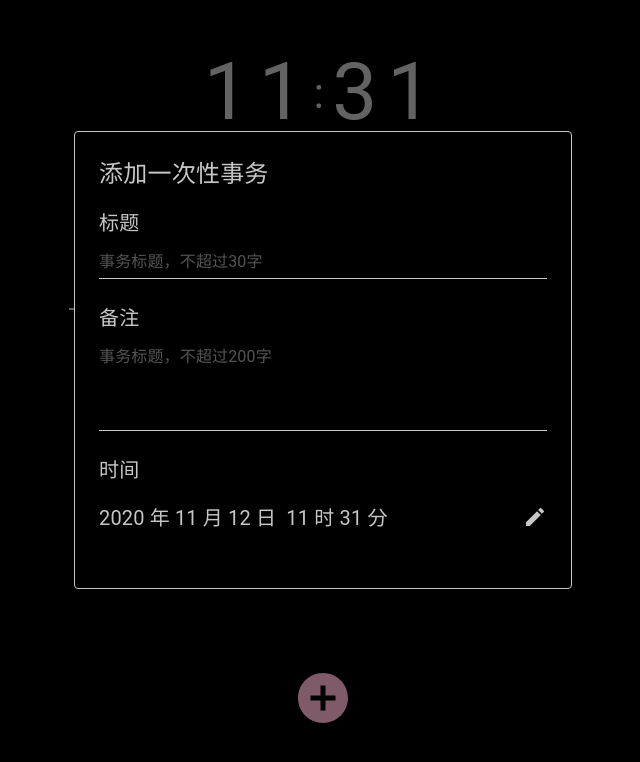
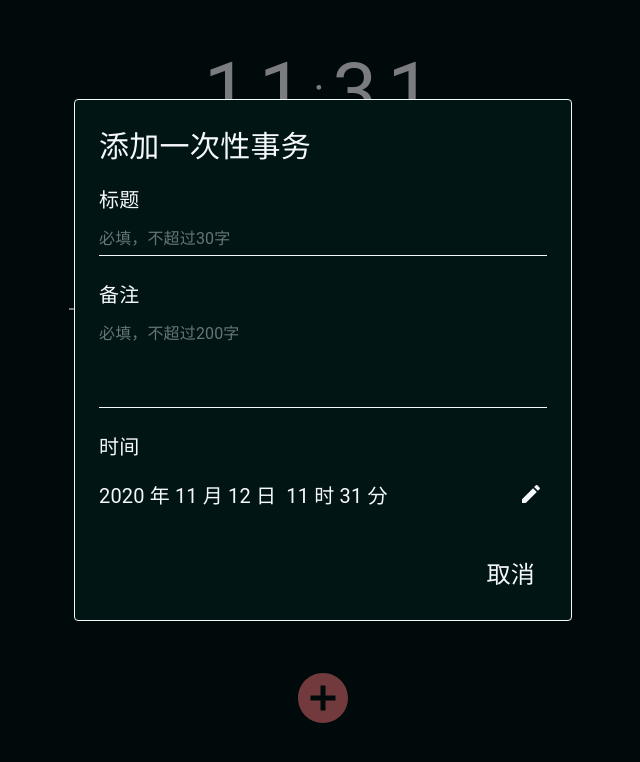
Before and after one commit to Lun9803/lun9803.github.io, a React (Create React App) app: page / in a window 1280 px wide. Both pictures are taken after a click on the button 639 px from the left and 698 px from the top of the page. Shown: the top 762 px of the page, without its empty margins (317-957 px from the left). Built offline with nearby package versions, Linux system fonts and the light colour scheme.

Commit message:
LunsHomePage finished add event modal, added delete event

```diff
--- a/src/components/AddOnetimeEventModal/AddOnetimeEventModal.js
+++ b/src/components/AddOnetimeEventModal/AddOnetimeEventModal.js
@@ -1,8 +1,8 @@
-import React,{ useState } from "react";
+import React,{ useState, useEffect } from "react";
 import { makeStyles } from '@material-ui/core/styles';
-import { Modal, Paper, Typography, InputAdornment, IconButton, ThemeProvider, createMuiTheme, InputBase } from '@material-ui/core';
+import { Modal, Paper, Typography, InputAdornment, IconButton, ThemeProvider, createMuiTheme, InputBase, Snackbar } from '@material-ui/core';
 import EditIcon from '@material-ui/icons/Edit'
-import { black, white, blackSecondary } from '../../palette';
+import { black, white, blackSecondary, onetimeEventsColour } from '../../palette';
 import moment from 'moment'
 import DateFnsUtils from '@date-io/date-fns';
 import { MuiPickersUtilsProvider, DateTimePicker } from '@material-ui/pickers';
@@ -44,7 +44,7 @@ const useStyles = makeStyles({
         },
     },
     title:{
-        fontSize:24,
+        fontSize:30,
         color:white,
         marginBottom:16
     },
@@ -54,7 +54,7 @@ const useStyles = makeStyles({
         marginBottom:8
     },
     inputBase:{
-        color: white,
+        color:white,
         fontSize:16,
         padidng:12,
         width:'100%',
@@ -62,6 +62,24 @@ const useStyles = makeStyles({
     },
     block:{
         marginBottom:24
+    },
+    buttons:{
+        marginTop:36,
+        display:'flex',
+        justifyContent:'flex-end'
+    },
+    iconButton:{
+        '&:hover':{
+            background:blackSecondary
+        }
+    },
+    snackbar:{
+        borderRadius:5,
+        '& div':{
+            background:onetimeEventsColour,
+            padding:'8px 20px',
+            fontSize:20
+        }
     }
 })
 
@@ -69,11 +87,60 @@ function AddEventModal(props) {
     const classes = useStyles();
     const {
         modalOpen,
-        setModalOpen
+        setModalOpen,
+        onAdd
     } = props;
     const [date, setDate] = useState(moment());
     const [title, setTitle] = useState('');
     const [description, setDescription] = useState('');
+    const [minDate, setMinDate] = useState();
+    const [snackbarOpen, setSnackbarOpen] = useState(false);
+    const [snackbarMessage, setSnackbarMessage] = useState('');
+
+    useEffect(()=>{
+        if(modalOpen){
+            setDate(moment());
+            setMinDate(moment());
+        }
+    },[modalOpen])
+
+    const onCancel = () => {
+        setDate(moment());
+        setTitle('');
+        setDescription('');
+        setModalOpen(false);
+    }
+
+    const onConfirm = () => {
+        let onetimeEvents = {};
+        if(localStorage.hasOwnProperty('onetime_events')){
+            onetimeEvents = JSON.parse(localStorage.getItem('onetime_events'))
+        };
+        let dateStr = moment(date).format('YYYY-MM-DD');
+        let obj = {
+            time:moment(date).format('YYYY-MM-DD HH:mm'),
+            description,
+            title
+        }
+        if(onetimeEvents[dateStr]){
+            onetimeEvents[dateStr].push(obj)
+        }else{
+            onetimeEvents[dateStr] = [obj]
+        }
+        localStorage.setItem('onetime_events',JSON.stringify(onetimeEvents))
+        setSnackbarMessage(
+            `事务“${title}”创建成功，`+
+            `约${moment(date).utc().diff(moment().utc(),'hours')>=24?(Math.floor(moment(date).diff(moment(),'hours')/24)+'天'):''}`+
+            `${moment(date).utc().diff(moment().utc(),'hours')%24}小时`+
+            `${moment(date).utc().diff(moment().utc(),'minutes')%60}分钟后开始`
+        )
+        setSnackbarOpen(true);
+        setTimeout(()=>{
+            setSnackbarOpen(false)
+        },6000)
+        onAdd && onAdd();
+        onCancel();
+    }
 
     return (
         <ThemeProvider theme={pickerTheme}>
@@ -84,7 +151,7 @@ function AddEventModal(props) {
                         <Typography className={classes.inputTitle}>标题</Typography>
                         <InputBase
                             value={title}
-                            placeholder={'事务标题，不超过30字'}
+                            placeholder={'必填，不超过30字'}
                             onChange={event=>{if(event.target.value.length<=30)setTitle(event.target.value)}}
                             className={classes.inputBase}
                         />
@@ -93,7 +160,7 @@ function AddEventModal(props) {
                         <Typography className={classes.inputTitle}>备注</Typography>
                         <InputBase
                             value={description}
-                            placeholder={'事务标题，不超过200字'}
+                            placeholder={'必填，不超过200字'}
                             onChange={event=>{if(event.target.value.length<=200)setDescription(event.target.value)}}
                             className={classes.inputBase}
                             multiline={true}
@@ -106,14 +173,15 @@ function AddEventModal(props) {
                             <DateTimePicker
                                 className={classes.timePicker}
                                 value={date}
+                                ampm={false}
                                 onChange={setDate}
-                                minDate={new Date()}
+                                minDate={minDate}
                                 format="yyyy 年 MM 月 dd 日  HH 时 mm 分"
                                 allowKeyboardControl={false}
                                 InputProps={{
                                     endAdornment: (
                                     <InputAdornment position="end" style={{marginLeft:0}}>
-                                        <IconButton style={{padding:0}}>
+                                        <IconButton  className={classes.iconButton} style={{padding:0,width:32,height:32}}>
                                             <EditIcon style={{width:24,height:24,color:white}} />
                                         </IconButton>
                                     </InputAdornment>
@@ -123,8 +191,25 @@ function AddEventModal(props) {
                             />
                         </MuiPickersUtilsProvider>
                     </div>
+                    <div className={classes.buttons}>
+                        {
+                            title.trim()!=='' && description.trim()!=='' &&
+                            <IconButton onClick={onConfirm} className={classes.iconButton} style={{borderRadius:3,padding:'3px 12px',marginRight:12}}>
+                                <Typography style={{fontSize:24,color:onetimeEventsColour}}>确定</Typography>
+                            </IconButton>
+                        }
+                        <IconButton onClick={onCancel} className={classes.iconButton} style={{borderRadius:3,padding:'3px 12px'}}>
+                            <Typography style={{fontSize:24,color:white}}>取消</Typography>
+                        </IconButton>
+                    </div>
                 </Paper>
             </Modal>
+            <Snackbar
+                className={classes.snackbar}
+                anchorOrigin={{vertical:'bottom',horizontal:'left'}}
+                open={snackbarOpen}
+                message={snackbarMessage}
+            />
         </ThemeProvider>
     );
 }
--- a/src/components/TimeSection/TimeSection.js
+++ b/src/components/TimeSection/TimeSection.js
@@ -1,10 +1,11 @@
 import React, {useEffect, useState} from "react";
 import { makeStyles } from '@material-ui/core/styles';
-import { Typography, Tabs, Tab, Tooltip, IconButton } from '@material-ui/core';
+import { Typography, Tabs, Tab, Tooltip, IconButton, Snackbar } from '@material-ui/core';
 import AddButton from '@material-ui/icons/AddCircle'
+import DeleteIcon from '@material-ui/icons/Delete'
 import { blackSecondary, white, onetimeEventsColour } from '../../palette';
 import moment from 'moment';
-import { getEvents, getOneTimeEventsCountOfWeek, sortEventsByTime } from '../../utilities';
+import { getEvents, getOneTimeEventsCountOfWeek, sortEventsByTime, deleteEvent } from '../../utilities';
 import AddOnetimeEventModal from '../AddOnetimeEventModal/AddOnetimeEventModal'
 
 const useStyles = makeStyles({
@@ -79,7 +80,7 @@ const useStyles = makeStyles({
     },
     eventListItem:{
         display:'flex',
-        width:'100%',
+        alignItems:'center',
         cursor:'pointer',
         padding:12,
         borderBottom:`1px solid ${blackSecondary}`,
@@ -94,6 +95,19 @@ const useStyles = makeStyles({
         justifyContent:'center',
         alignItems:'flex-start'
     },
+    deleteIconButton:{
+        '&:hover':{
+            background:onetimeEventsColour
+        }
+    },
+    snackbar:{
+        borderRadius:5,
+        '& div':{
+            background:onetimeEventsColour,
+            padding:'8px 20px',
+            fontSize:20
+        }
+    }
 });
 
 
@@ -136,9 +150,12 @@ function TimeSection(props) {
     const [onetimeEvents, setOnetimeEvents] = useState([]);
     const [onetimeEventsCount, setOnetimeEventsCount] = useState([0,0,0,0,0,0,0]);
     const [modalOpen, setModalOpen] = useState(false);
+    const [snackbarOpen, setSnackbarOpen] = useState(false);
+    const [snackbarMessage, setSnackbarMessage] = useState('');
 
 	useEffect(()=>{
         setOnetimeEventsCount(getOneTimeEventsCountOfWeek());
+        setOnetimeEvents(getEvents(moment().add(0,'days').format('YYYY-MM-DD')));
 		setInterval(()=>{
 			let newTime = moment()
 			setTime(newTime)
@@ -148,6 +165,21 @@ function TimeSection(props) {
     const onCalenderTabChange = value => {
         setTab(value);
         setOnetimeEvents(getEvents(moment().add(value,'days').format('YYYY-MM-DD')))
+    }
+
+    const setEvents = () => {
+        setOnetimeEvents(getEvents(moment().add(tab,'days').format('YYYY-MM-DD')));
+        setOnetimeEventsCount(getOneTimeEventsCountOfWeek());
+    }
+
+    const onDeleteEvent = (event) => {
+        deleteEvent(event)
+        setEvents()
+        setSnackbarMessage(`事务“${event.title}”已删除`)
+        setSnackbarOpen(true);
+        setTimeout(()=>{
+            setSnackbarOpen(false)
+        },6000)
     }
 
   	return (
@@ -206,14 +238,17 @@ function TimeSection(props) {
                 {
                     onetimeEvents && sortEventsByTime(onetimeEvents).map(el=>(
                         <Tooltip
-                            key={el.titlie+'-'+el.time+'-tooltip'}
+                            key={el.title+'-'+el.time+'-tooltip'}
                             title={el.description}
-                            placement='top'
+                            placement='right'
                             PopperProps={{className:classes.popper}}
                         >
                             <div className={classes.eventListItem}>
                                 <Typography  style={{color:white,fontSize:16,marginRight:12}}>{moment(el.time).format('HH:mm')}</Typography>
-                                <Typography style={{color:white,fontSize:16}}>{el.title}</Typography>
+                                <Typography style={{color:white,fontSize:16,flexGrow:1}}>{el.title}</Typography>
+                                <IconButton className={classes.deleteIconButton} onClick={()=>onDeleteEvent(el)}>
+                                    <DeleteIcon style={{width:20,height:20,color:white}}/>
+                                </IconButton>
                             </div>
                         </Tooltip>
                     ))
@@ -223,8 +258,15 @@ function TimeSection(props) {
                 <IconButton onClick={()=>setModalOpen(true)}><AddButton style={{width:60,height:60, color:onetimeEventsColour}}/></IconButton>
             </div>
             <AddOnetimeEventModal
+                onAdd={setEvents}
                 modalOpen={modalOpen}
                 setModalOpen={setModalOpen}
+            />
+            <Snackbar
+                className={classes.snackbar}
+                anchorOrigin={{vertical:'bottom',horizontal:'left'}}
+                open={snackbarOpen}
+                message={snackbarMessage}
             />
         </div>
 	);
--- a/src/palette.js
+++ b/src/palette.js
@@ -1,4 +1,4 @@
-export const black = '#000000'
-export const white = '#c7c7c7'
-export const blackSecondary = '#2b2b2b'
-export const onetimeEventsColour = '#ffb5d1'
+export const black = '#001514'
+export const white = '#f6f8ff'
+export const blackSecondary = '#252422'
+export const onetimeEventsColour = '#e6757d'
```
Also changed, not shown: src/utilities.js (+9 -0 lines).
